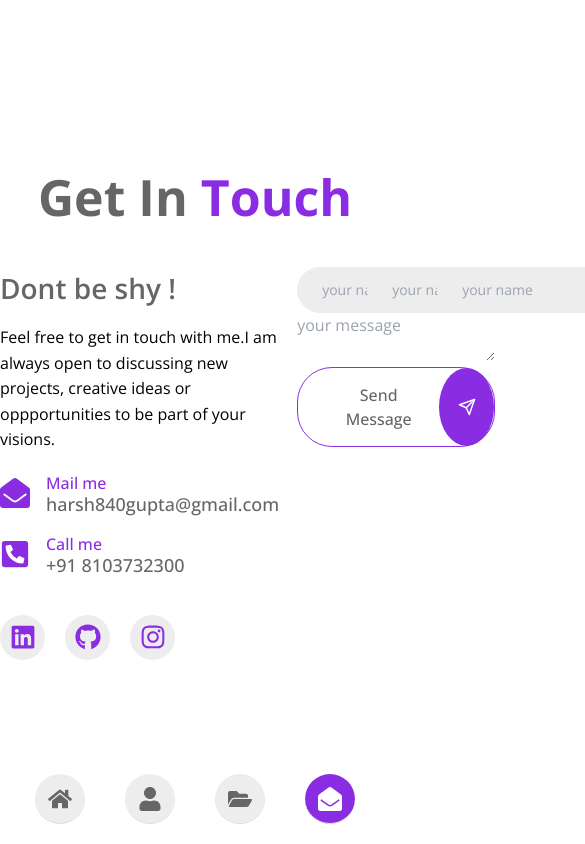
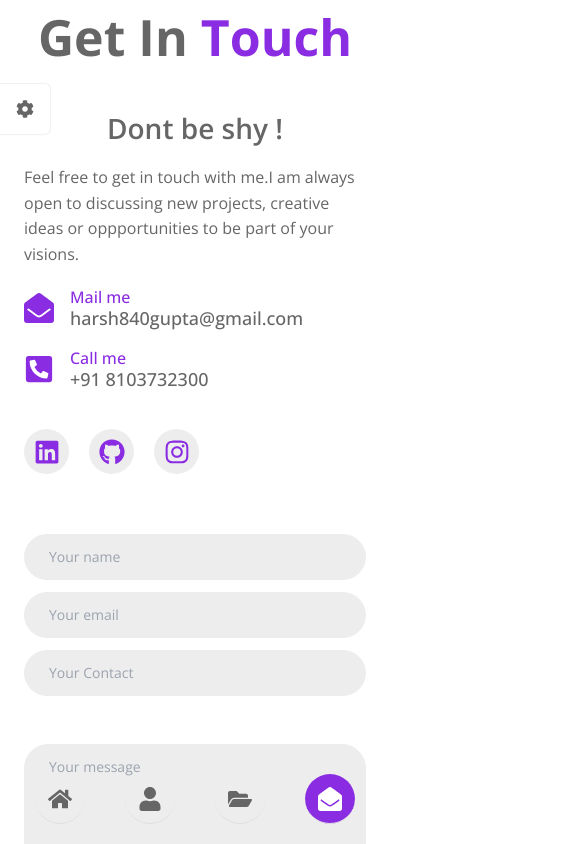
Before and after one commit to HarshGupta840/Portfolio, a Next.js app: page /contact in a window 390 px wide. Shown: the top 844 px of the page, 585 px wide, since content can reach past the window. Built offline with nearby package versions, Linux system fonts and the light colour scheme.

Commit message:
home and contact page responsiveness completed

```diff
--- a/src/app/component/nav/index.tsx
+++ b/src/app/component/nav/index.tsx
@@ -12,14 +12,14 @@ const Navbar = ({}: Props) => {
   const pathname = usePathname();
   return (
     <>
-      <nav className="nav z-[1] w-[100vw] lg:w-auto bottom-[20px] fixed inset-block lg:right-[5px] xl:right-[30px] flex justify-center  lg:flex-col lg:items-center">
+      <nav className="nav z-[1] w-[100vw] lg:w-auto bottom-[20px] fixed inset-block lg:right-[5px] xl:right-[10px] flex justify-center  lg:flex-col lg:items-center">
         <div>
           <div className="nav_list flex lg:flex-col">
             {links.map((elem: any, index: number) => {
               return (
                 <div
                   key={index}
-                  className="nav_item mx-[20px] lg:px-0 lg:my-[20px] "
+                  className="nav_item mx-[20px] lg:mx-2 lg:px-0 lg:my-[20px] "
                 >
                   <Link
                     onClick={() => setShowToggle(!showToggle)}
--- a/src/app/component/textAnimation/index.tsx
+++ b/src/app/component/textAnimation/index.tsx
@@ -17,6 +17,8 @@ const Text = ({}: Props) => {
           3000,
           "Full Stack Developer",
           3000,
+          "Freelancer",
+          3000,
         ]}
         wrapper="span"
         speed={50}
--- a/src/app/contact/page.tsx
+++ b/src/app/contact/page.tsx
@@ -8,24 +8,26 @@ import {
   FaInstagram,
 } from "react-icons/fa";
 import { FiSend } from "react-icons/fi";
+import { Balancer } from "react-wrap-balancer";
 
 type Props = {};
 
 const Contact = ({}: Props) => {
   return (
     <>
-      <section className="contact section container mx-auto mt-[10rem]">
+      <section className="contact section container mx-auto md:mt-[6rem] lg:mt-[10rem] mb-[6rem] px-6 sm:px-0">
         <h2 className="section__title  text-center text-h2 mb-8">
           Get In <span className="text-first-color">Touch</span>
         </h2>
 
-        <div className="contact__container grid grid-cols-[4fr_8fr] gap-x-[18px] container ">
+        <div className="contact__container grid sm:grid-rows-[1fr_1fr] lg:grid-rows-none lg:grid-cols-[5fr_7fr] gap-y-[60px] lg:gap-x-[18px] container ">
           <div className="contact__data">
-            <h3 className="contact_title text-[28px] font-semibold mb-[1rem]">
+            <h3 className="contact_title text-[28px] font-semibold mb-[1rem] text-center sm:text-left">
               {" "}
               Dont be shy !
             </h3>
-            <p className="contact__description text-[16px] leading-[1.6] mb-[20px]">
+            <p className="contact__description text-title-color text-[16px] leading-[1.6] mb-[20px]">
+              <Balancer />
               Feel free to get in touch with me.I am always open to discussing
               new projects, creative ideas or oppportunities to be part of your
               visions.
@@ -74,41 +76,43 @@ const Contact = ({}: Props) => {
           </div>
 
           <form action="" className="contact_form">
-            <div className="form_input_group grid grid-cols-3 gap-3">
-              <div className="form_input_div">
+            <div className="form_input_group grid grid-rows-1 sm:grid-cols-3 place-items-center gap-3">
+              <div className="form_input_div w-[100%] sm:w-auto">
                 <input
                   type="text"
-                  placeholder="your name"
-                  className="form__control border-solid border-container-color border-[1px]  bg-container-color text-title-color text-sm py-[12px] px-[24px] rounded-3xl transition-all duration-[0.3s] ease-linear focus:border-first-color"
+                  placeholder="Your name"
+                  className="form__control border-solid border-container-color border-[1px]  bg-container-color text-title-color text-sm py-[12px] px-[24px] rounded-3xl w-[100%] transition-all duration-[0.3s] ease-linear focus:border-first-color"
                 />
               </div>
-              <div className="form_input_div">
+              <div className="form_input_div w-[100%] sm:w-auto">
                 <input
                   type="text"
-                  placeholder="your name"
-                  className="form__control border-solid border-container-color border-[1px]  bg-container-color text-title-color text-sm py-[12px] px-[24px] rounded-3xl transition-all duration-[0.3s] ease-linear focus:border-first-color"
+                  placeholder="Your email"
+                  className="form__control w-[100%] border-solid border-container-color border-[1px]  bg-container-color text-title-color text-sm py-[12px] px-[24px] rounded-3xl transition-all duration-[0.3s] ease-linear focus:border-first-color"
                 />
               </div>
-              <div className="form_input_div">
+              <div className="form_input_div w-[100%] sm:w-auto">
                 <input
                   type="text"
-                  placeholder="your name  "
-                  className="form__control border-solid border-container-color border-[1px] bg-container-color text-title-color text-sm py-[12px] px-[24px] rounded-3xl transition-all duration-[0.3s] ease-linear focus:border-first-color"
+                  placeholder="Your Contact "
+                  className="form__control w-[100%] border-solid border-container-color border-[1px] bg-container-color text-title-color text-sm py-[12px] px-[24px] rounded-3xl transition-all duration-[0.3s] ease-linear focus:border-first-color"
                 />
               </div>
             </div>
-            <div className="form_input-div">
+            <div className="form_input-div my-[3rem]">
               <textarea
-                placeholder="your message"
-                className="form_control__textarea"
+                placeholder="Your message"
+                className="form_control__textarea border-solid border-container-color border-[1px]  bg-container-color text-title-color text-sm py-[12px] px-[24px] rounded-3xl transition-all duration-[0.3s] ease-linear focus:border-first-color w-[100%] min-h-[220px] max-h-[220px]"
               ></textarea>
             </div>
+            <div className="flex justify-center sm:justify-start">
               <button className="button inline-block text-title-color border-[1px] border-solid border-first-color p-[15px_70px_15px_35px] rounded-[35px] font-medium relative mb-10px">
                 Send Message{" "}
                 <span className="button_icon bg-first-color !text-white absolute right-0 w-[55px] rounded-[50%] top-[0px] bottom-[0px] text-center text-lg flex justify-center items-center">
                   <FiSend />
                 </span>
               </button>
+            </div>
           </form>
         </div>
       </section>
--- a/src/app/globals.css
+++ b/src/app/globals.css
@@ -2,29 +2,6 @@
 @tailwind components;
 @tailwind utilities;
 
-/* :root {
-  --foreground-rgb: 0, 0, 0;
-  --background-start-rgb: 214, 219, 220;
-  --background-end-rgb: 255, 255, 255;
-}
-
-@media (prefers-color-scheme: dark) {
-  :root {
-    --foreground-rgb: 255, 255, 255;
-    --background-start-rgb: 0, 0, 0;
-    --background-end-rgb: 0, 0, 0;
-  }
-}
-
-body {
-  color: rgb(var(--foreground-rgb));
-  background: linear-gradient(
-      to bottom,
-      transparent,
-      rgb(var(--background-end-rgb))
-    )
-    rgb(var(--background-start-rgb));
-} */
 :root {
   --first-color: hsl(271, 76%, 53%);
   --title-color: hsl(0, 0%, 40%);
@@ -33,9 +10,35 @@ body {
   --container-color: hsl(0, 0%, 93%);
   --border-color: hsl(0, 0%, 87%);
 }
+
+@media (prefers-color-scheme: dark) {
+  :root {
+    --first-color: hsl(271, 76%, 53%);
+    --title-color: hsl(0, 0%, 100%);
+    --text-color: hsl(0, 0%, 80%);
+    --body-color: hsl(0, 0%, 7%);
+    --container-color: hsl(0, 1%, 17%);
+    --border-color: hsl(0, 0%, 15%);
+  }
+}
+
 body {
   scroll-behavior: smooth;
   overflow-x: hidden;
+  background-color: var(--body-color);
+}
+body::-webkit-scrollbar {
+  width: 6px;
+  border-radius: 4px;
+}
+/* Track */
+body::-webkit-scrollbar-track {
+  background: #f1f1f1;
+}
+/* Handle */
+::-webkit-scrollbar-thumb {
+  background: var(--first-color);
+  border-radius: 4px;
 }
 h1,
 h2,
--- a/src/app/layout.tsx
+++ b/src/app/layout.tsx
@@ -1,6 +1,7 @@
 import "./globals.css";
 import { Open_Sans } from "next/font/google";
 import Navbar from "./component/nav";
+import Theme from "./component/theme";
 export const Sans = Open_Sans({
   weight: ["300", "400", "500", "600", "700"],
   subsets: ["latin"],
@@ -20,6 +21,7 @@ export default function RootLayout({
     <html lang="en">
       <body className={Sans.className}>
         <section>
+          <Theme />
           <Navbar />
         </section>
         {children}
```
Also changed, not shown: src/app/home/page.tsx (+17 -11 lines). Lines whose indentation alone changed are shown as unchanged.
